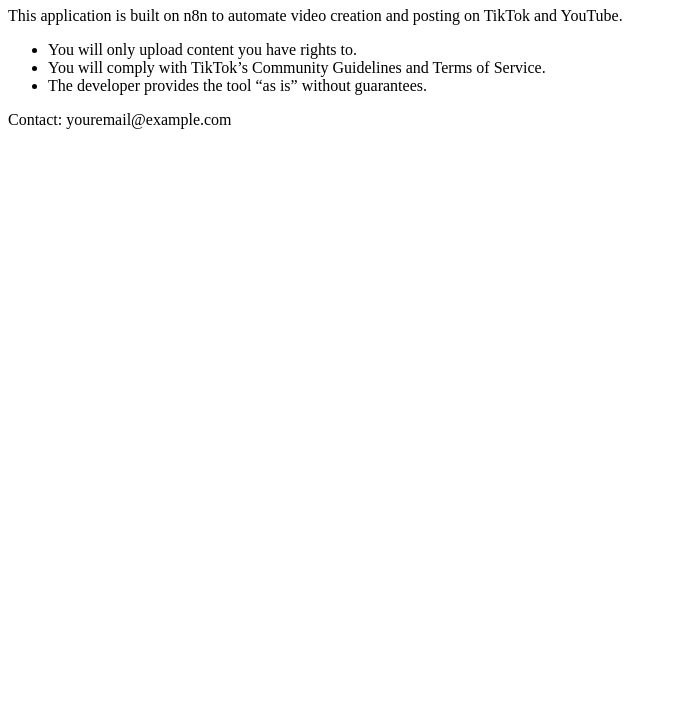
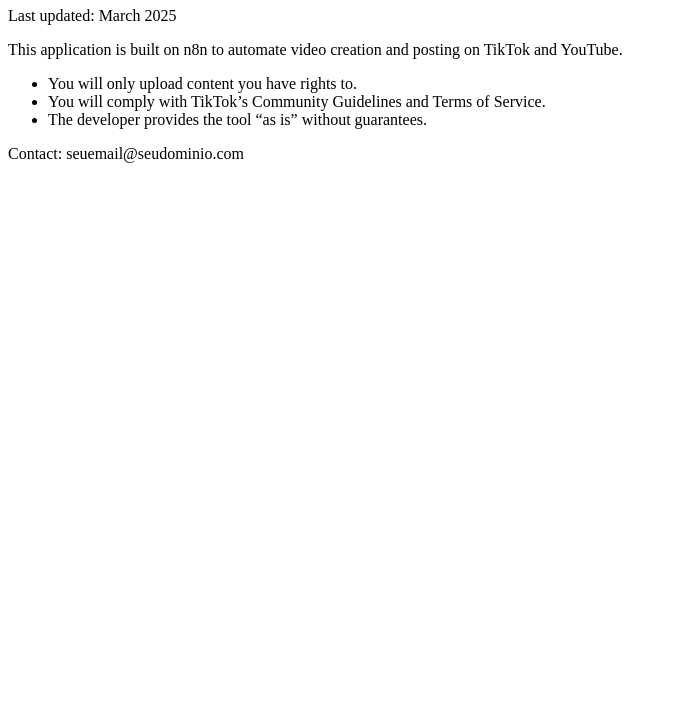
Before and after one commit to Shini-02/tiktok-legal, a plain HTML site: page tiktoklegal/terms.html in a window 1280 px wide. Shown: the part 73-800 px from the top of the page, without its empty margins (0-677 px from the left). Drawn offline with Linux system fonts and the light colour scheme.

Commit message:
Update terms.html

```diff
--- a/tiktoklegal/terms.html
+++ b/tiktoklegal/terms.html
@@ -1,14 +1,15 @@
 <!DOCTYPE html>
-<html lang="en">
-<head><meta charset="UTF-8"><title>Terms of Service</title></head>
-<body>
+<html lang="en"><head>
+<meta charset="UTF-8"><meta name="viewport" content="width=device-width,initial-scale=1">
+<title>Terms of Service</title>
+</head><body>
 <h1>Terms of Service</h1>
+<p>Last updated: March 2025</p>
 <p>This application is built on n8n to automate video creation and posting on TikTok and YouTube.</p>
 <ul>
   <li>You will only upload content you have rights to.</li>
   <li>You will comply with TikTok’s Community Guidelines and Terms of Service.</li>
   <li>The developer provides the tool “as is” without guarantees.</li>
 </ul>
-<p>Contact: youremail@example.com</p>
-</body>
-</html>
+<p>Contact: seuemail@seudominio.com</p>
+</body></html>
```
